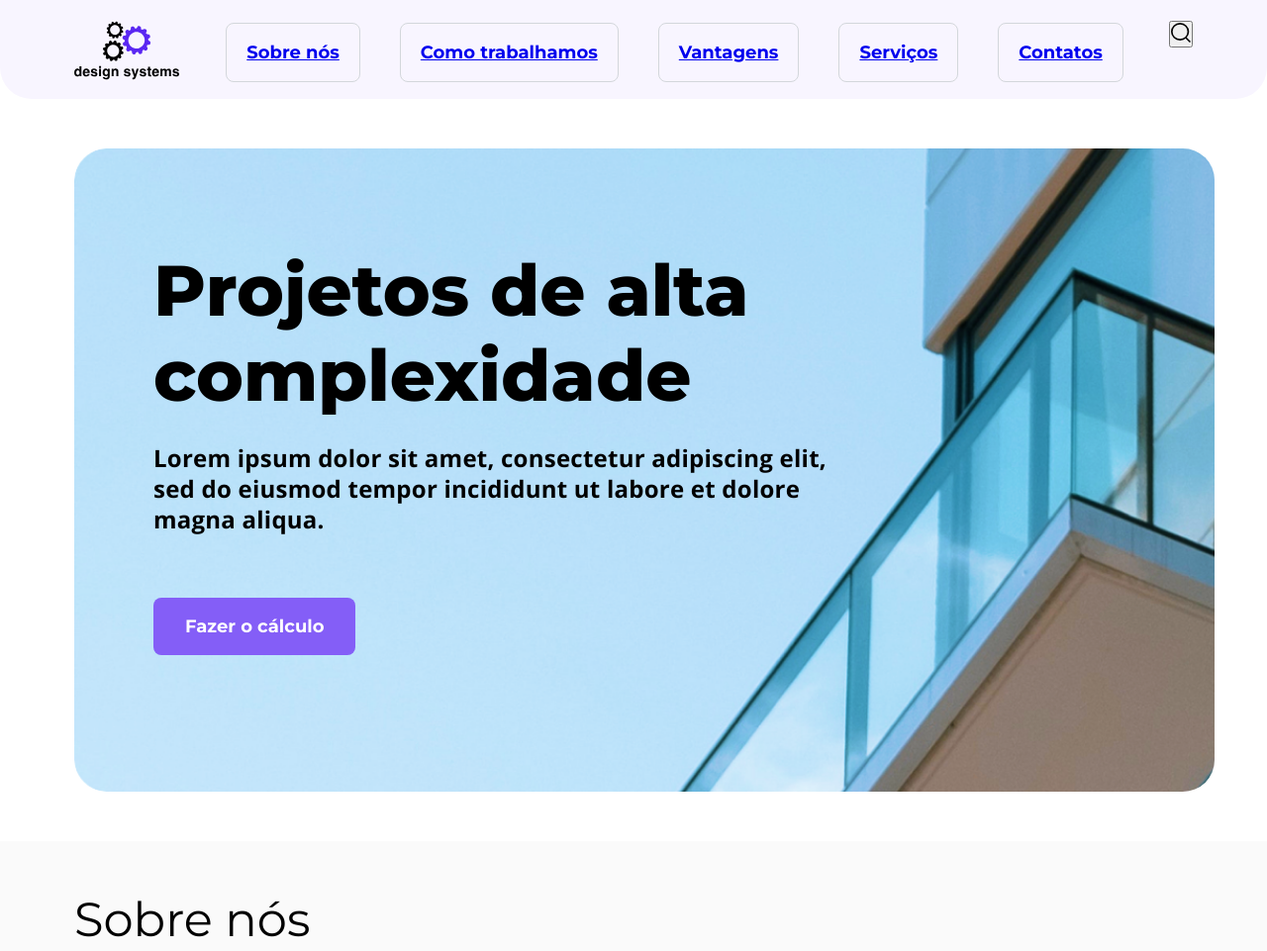
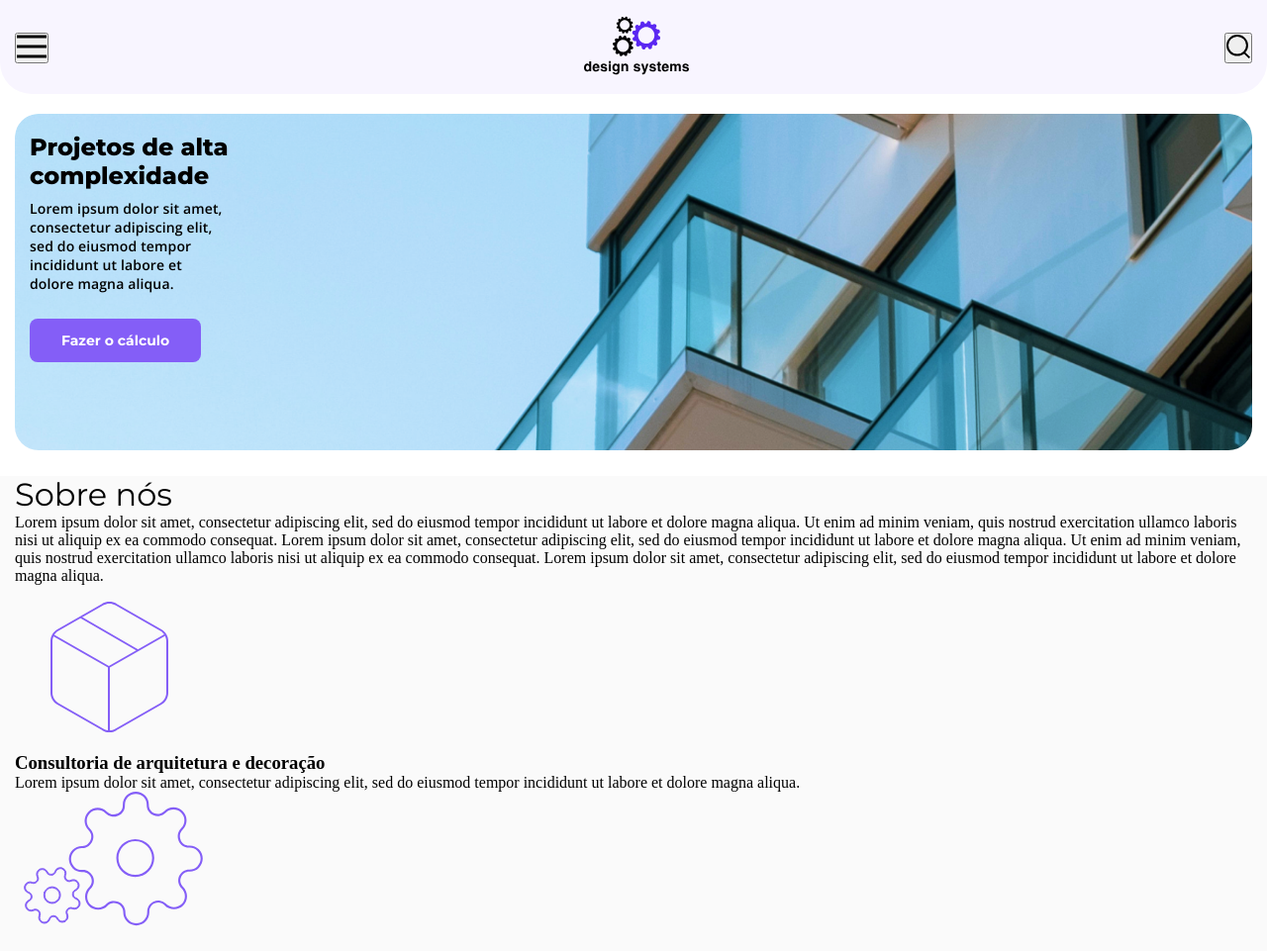
Before and after one commit to DanielDev-cod/Projeto-design-systems-Bloco-8, a plain HTML site: page index.html in a window 1280 px wide. Shown: the top 961 px of the page at 99% size. Drawn offline with nearby package versions, Linux system fonts and the light colour scheme.

Commit message:
alterado!

```diff
--- a/index.html
+++ b/index.html
@@ -12,20 +12,19 @@
 <body>
     <header>
         <nav class="nav-menu">
-            <!-- <div>
+                <div class="barra-nav">
                         <button><img src="assets/Menu.svg" alt="Menu de Navegaçâo"></button>
-                </div> -->
+                    </div>
                 <div class="logo-system">
                     <img src="assets/Logo system/Frame 86.svg" alt="">
                 </div>
-
-            <ul>
+                <!-- <ul>
                     <li class="border-header"><a href="#">Sobre nós</a></li>
                     <li class="border-header"><a href="#">Como trabalhamos</a></li>
                     <li class="border-header"><a href="#">Vantagens</a></li>
                     <li class="border-header"><a href="#">Serviços</a></li>
                     <li class="border-header"><a href="#">Contatos</a></li>
-            </ul>
+                </ul> -->
                 <div class="search-pesquisa">
                     <button><img src="assets/Logo system/search.svg" alt=""></button>
                 </div>
@@ -36,7 +35,7 @@
     <main>
 
         <section>
-            <div class="card-banner">
+            <div class="container">
                 <div class="card-info">
                     <h1>Projetos de alta complexidade</h1>
                     <p>Lorem ipsum dolor sit amet, consectetur adipiscing elit, sed do eiusmod tempor incididunt ut
@@ -50,7 +49,7 @@
 
         <div class="background-cinza">
             <section class="servicos">
-                <h2 class="titulo">Sobre nós</h2>
+                <h2>Sobre nós</h2>
                 <p class="text-principal">Lorem ipsum dolor sit amet, consectetur adipiscing elit, sed do eiusmod tempor incididunt ut
                     labore
                     et dolore magna aliqua. Ut enim ad minim veniam, quis nostrud exercitation ullamco laboris
--- a/style.css
+++ b/style.css
@@ -22,145 +22,92 @@
 img{
   max-width: 100%;
 }
-header {
+
+/* button{
+  border: 0;
+  outline: 0;
+  background: transparent;
+  cursor: pointer;
+} */
+header{
   width: 100%;
-  height: 100px;
-  border-radius: 0px 0px 32px 32px;
+  height: 95px;
+  border-radius: 0 0 32px 32px;
   background-color: var(--logo4);
 }
 
-header .nav-menu {
+.nav-menu{
   display: flex;
   justify-content: space-between;
-  margin-inline: 75px;
-}
-
-.logo-system {
-  margin: 21px 0 21px;
-}
-
-.search-pesquisa {
-  width: 24px;
-  height: 24px;
-  margin-left: auto;
-  margin: 21px 0 21px;
-}
-
-nav > ul {
-  display: flex;
-  text-align: center;
   align-items: center;
-  gap: 40px;
-  list-style-type: none;
+  margin-inline: 15px;
+  padding-top: 16px;
+  margin-bottom: 16px;
   cursor: pointer;
 }
 
-.border-header {
-  border: 1px solid var(--cinsa3);
-  padding: 18px 20px;
-  border-radius: 8px;
-  margin: 21px 0 21px;
-}
-
-ul > li {
-  color: var(--preto);
-  font-family: "Montserrat", sans-serif;
-  font-weight: 700;
-  font-size: 18px;
-  line-height: 22px;
-}
-
-.card-banner {
-  width: 90vw;
-  height: 650px;
-  border-radius: 32px;
-  margin-top: 50px;
-  margin-inline: 75px;
-  background-image: url(assets/Banners/Banner\ 1.png);
+.container{
+  max-width: 100%;
+  height: 340px;
+  background-position: 55% top;
+  overflow: hidden;
+  margin-inline: 15px;
+  margin-top: 20px;
+  border-radius: 24px;
+  background-image: url("assets/Banners/Banner\ 1.png");
   background-size: cover;
 }
 
-.card-info {
-  margin-inline: 80px;
+.card-info{
+  margin-top: 20px ;
+  margin-inline: 15px;
 }
 
-.card-info  h1 {
-  /* width: 837px; */
-  padding-top: 100px;
-  font-family: "Montserrat", sans-serif;
-  color: var(--preto);
-  font-size: 72px;
+.card-info > h1{
+  width: 260px;
+  font-family: 'Montserrat', sans-serif;
+  font-size: 24px;
   font-weight: 800;
-  /* margin-top: 100px; */
-  /* margin-inline: 80px; */
   line-height: 120%;
 }
 
-.card-info p {
-  width: 680px;
-  margin-top: 24px;
-  color: var(--preto);
-  font-family: "Open Sans", sans-serif;
-  font-size: 24px;
-  font-weight: 700;
-  line-height: 130%;
-  letter-spacing: 0.24px;
+.card-info > p{
+  width: 201px;
+  margin-top: 8px;
+  font-family: 'Open Sans', sans-serif;
+  font-size: 14px;
+  font-weight: 600;
+  letter-spacing: 0.14px;
 }
 
-.car-btn {
+.car-btn{
+  margin-top: 26px;
+  font-family: 'Montserrat', sans-serif;
+  font-size: 14px;
+  font-weight: 700;
+  line-height: 18px;
+  color: var(--Branco);
   background-color: var(--logo2);
-  color: var(--Branco);
-  font-family: "Montserrat", sans-serif;
-  font-size: 18px;
-  font-weight: 700;
-  padding: 18px 32px;
+  padding: 13px 32px;
+  border: 0;
+  outline: 0;
   border-radius: 8px;
-  margin-top: 64px;
-  border: none;
-  outline: none;
   cursor: pointer;
 }
 
 .background-cinza{
+  margin-top: 26px;
   background-color: var(--Branco2);
-  margin-top: 50px;
-}
-.servicos{
-  display: grid;
-  grid-template-columns: repeat(2, 1fr);
-  gap: 30px;
-  margin-inline: 75px;
 }
 
-
-.titulo{
-  grid-column: 1/3 ;
-  margin-top: 50px;
-  color: var(--preto);
-  font-family: "Montserrat", sans-serif;
-  font-size: 48px;
-  font-weight: 400;
+.servicos{
+  margin-inline: 15px;
 }
 
-.text-principal{
-  grid-column: 1;
-  margin-top: 19px;
-  color: var(--preto);
-  font-family: "Open Sans", sans-serif;
-  font-size: 18px;
+.servicos >h2{
+  margin-top: 15px;
+  font-family: 'Montserrat', sans-serif;
+  font-size: 32px;
   font-weight: 400;
-
+  line-height: 120%;
 }
-
-.servico-consultoria{
-  grid-column: 1;
-}
-
-.serviço-arquiteto{
-  grid-column: 1;
-}
-
-.lorem_conteudo{
-  grid-column: 2;
-  grid-row: 2/5;
-}
```
Lines whose indentation alone changed are shown as unchanged.
